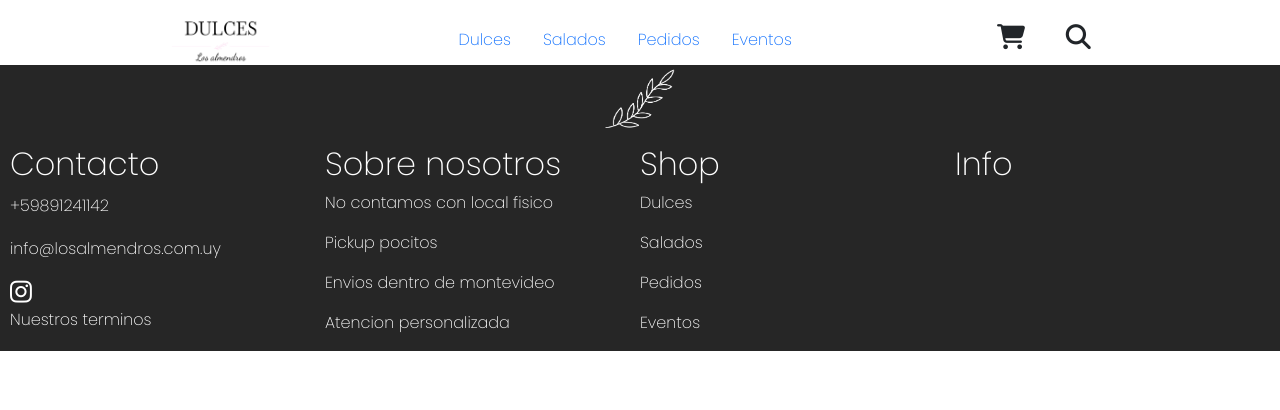
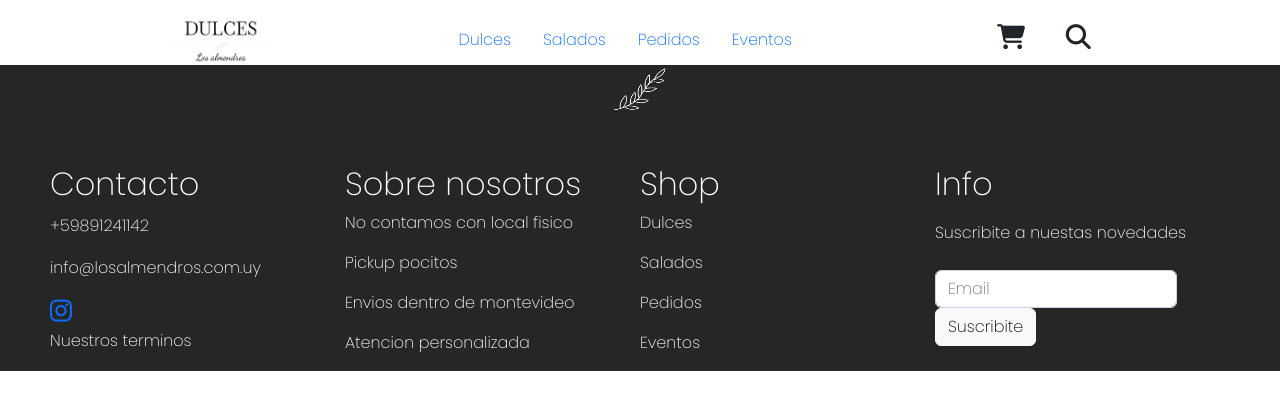
Before and after one commit to LucasMaciel01/los-almendros-v1, a plain HTML site: page index.html in a window 1280 px wide. Drawn offline with nearby package versions, Linux system fonts and the light colour scheme; a web font is replaced by a local one.

Commit message:
arreglos footer base

```diff
--- a/backup.css
+++ b/backup.css
@@ -22,6 +22,7 @@
 
 .items {
     margin-top: 10px;
+    color: rgb(38, 38, 38);
 }
 
 .header div i {
@@ -40,14 +41,14 @@
 }
 
 .logo {
-    width: 80px;
-    height: 70px;
+    width: 60px;
+    height: 50px;
 }
 
 .grid-foot {
     display: grid;
     grid-template-columns: 1fr 1fr 1fr 1fr;
-    margin: 10px;
+    margin: 50px;
 }
 
 .contacto {
@@ -69,3 +70,7 @@
 .info {
     display: grid;
 }
+
+.row {
+    display: inline;
+}
--- a/index.html
+++ b/index.html
@@ -47,6 +47,17 @@
     <!-- Fin header -->
 
 
+    <!-- Img intermdio
+
+    <section class="inter nav justify-content-center">
+        <div class="img-int">
+            <img src="multimedia/intermedio.jpg" alt="Imagen divisioria con logo los almendros">
+        </div>
+    </section>
+
+    Fin img intermedio -->
+
+
 
     <!-- Footer -->
     <footer class="pie">
@@ -58,7 +69,7 @@
                 <h2>Contacto</h2>
                 <p>+59891241142</p>
                 <p>info@losalmendros.com.uy</p>
-                <i class="fa-brands fa-instagram instagram"></i>
+                <a href="https://www.instagram.com/los_almendros2021/"><i class="fa-brands fa-instagram instagram"></i></a>
                 <p>Nuestros terminos</p>
             </div>
             <div class="nosotros">
@@ -77,6 +88,13 @@
             </div>
             <div class="info">
                 <h2>Info</h2>
+                <p>Suscribite a nuestas novedades</p>
+                <div class="row mb-3">
+                    <div class="col-sm-10">
+                      <input type="email" class="form-control" id="colFormLabel" placeholder="Email">
+                      <button type="button" class="btn btn-light">Suscribite</button>
+                    </div>
+                </div>
             </div>
         </div>
     </footer>
```
Also changed, not shown: multimedia/intermedio.jpg (added), multimedia/intermedio.png (added), multimedia/logo-png/logo-w.png (added).
